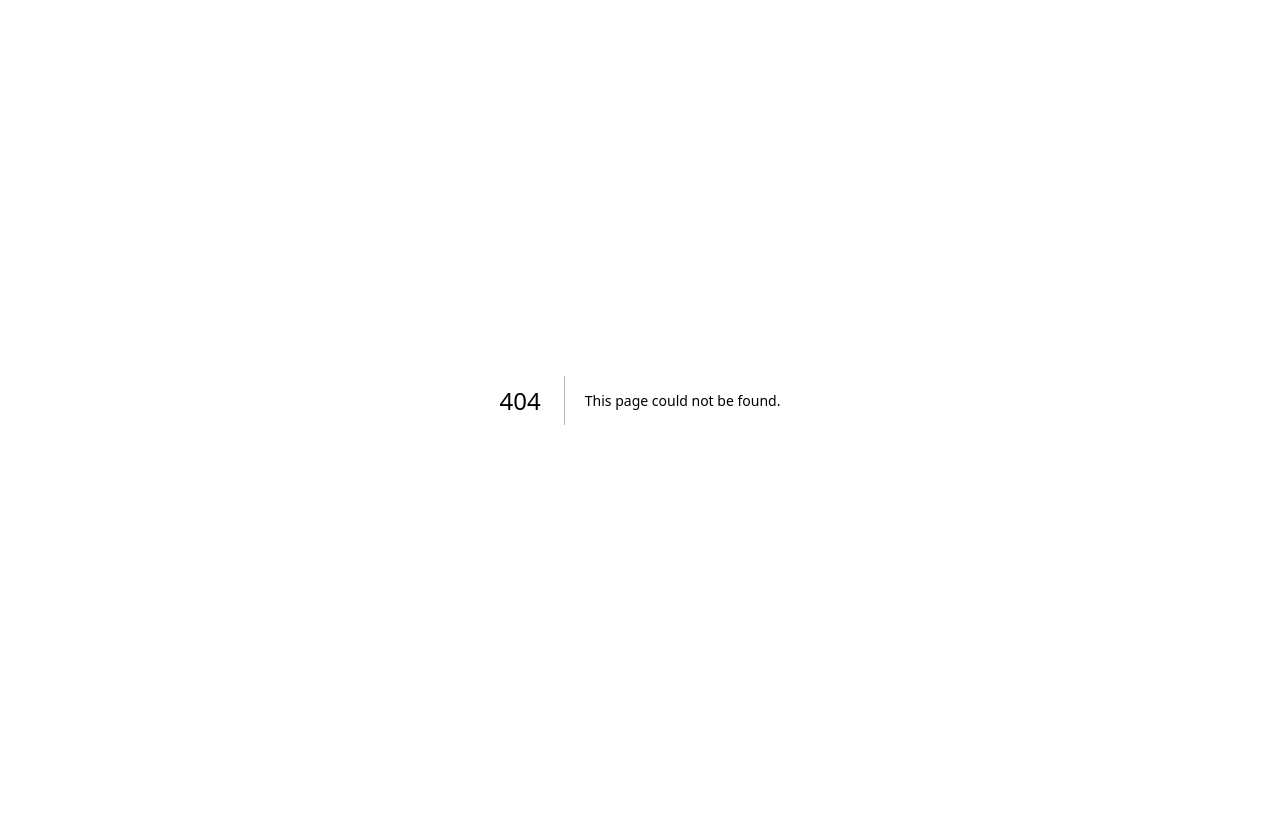
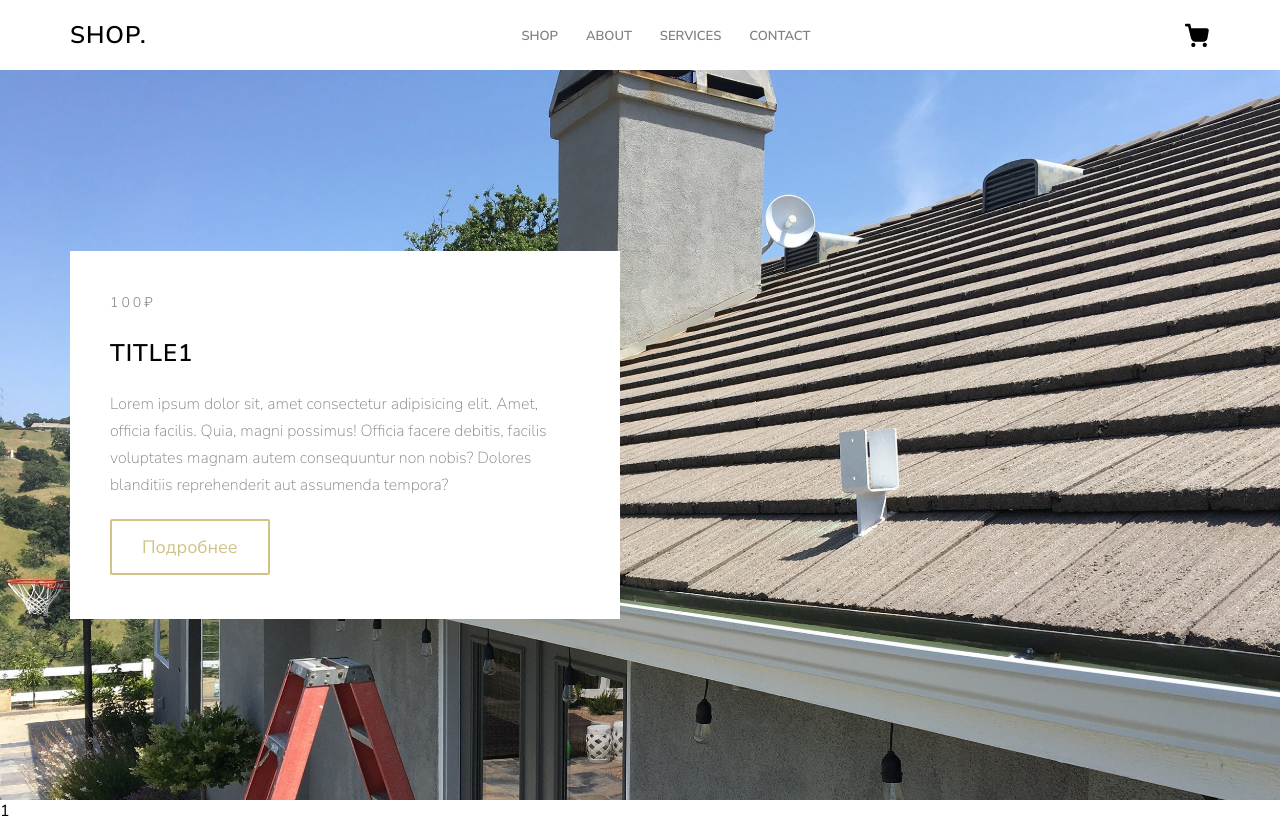
Before and after one commit to Sey-Uki/e-com, a Next.js app: page /product/1 in a window 1280 px wide. Before the commit this address had no page. Before the commit the page ends 800 px from the top, so only its background shows below. Built offline with nearby package versions, Linux system fonts and the light colour scheme.

Commit message:
feat: create layout for pages

```diff
--- /dev/null
+++ b/src/components/layout.tsx
@@ -0,0 +1,25 @@
+import { Nunito_Sans } from 'next/font/google';
+
+import { Header } from '../components/header/header';
+import { Slider } from '../components/slider/slider';
+
+const nunito = Nunito_Sans({
+  weight: ['200', '300', '400', '600'],
+  subsets: ['latin'],
+});
+
+type Props = {
+  children: React.ReactNode;
+};
+
+export default function Layout({ children }: Props) {
+  return (
+    <div className={nunito.className}>
+      <Header />
+      <main>
+        <Slider />
+        {children}
+      </main>
+    </div>
+  );
+}
--- a/src/components/products/products.tsx
+++ b/src/components/products/products.tsx
@@ -1,4 +1,5 @@
 import Image from 'next/image';
+import Link from 'next/link';
 
 import { PRODUCTS } from './data';
 import s from './products.module.css';
@@ -32,7 +33,10 @@ export const Products = () => {
                     width={0}
                   />
                 </div>
-                <Subtitle text={item.name} />
+                <Link href={`/product/${encodeURIComponent(item.id)}`}>
+                  <Subtitle text={item.name} />
+                </Link>
+
                 <Price text={item.price} />
               </div>
             );
--- a/src/pages/_app.tsx
+++ b/src/pages/_app.tsx
@@ -1,7 +1,20 @@
+import { ReactElement, ReactNode } from 'react';
+
+import { NextPage } from 'next';
 import '../styles/globals.css';
-
 import type { AppProps } from 'next/app';
 
-export default function App({ Component, pageProps }: AppProps) {
-  return <Component {...pageProps} />;
+export type NextPageWithLayout<P = unknown, IP = P> = NextPage<P, IP> & {
+  getLayout?: (page: ReactElement) => ReactNode;
+};
+
+type AppPropsWithLayout = AppProps & {
+  Component: NextPageWithLayout;
+};
+
+export default function App({ Component, pageProps }: AppPropsWithLayout) {
+  // Use the layout defined at the page level, if available
+  const getLayout = Component.getLayout ?? ((page) => page);
+
+  return getLayout(<Component {...pageProps} />);
 }
--- /dev/null
+++ b/src/pages/product/[productId].tsx
@@ -0,0 +1,18 @@
+import React, { ReactElement } from 'react';
+
+import { useRouter } from 'next/router';
+
+import Layout from '../../components/layout';
+import { NextPageWithLayout } from '../_app';
+
+const ProductPage: NextPageWithLayout = () => {
+  const router = useRouter();
+
+  return <div>{router.query.productId}</div>;
+};
+
+ProductPage.getLayout = function getLayout(page: ReactElement) {
+  return <Layout>{page}</Layout>;
+};
+
+export default ProductPage;
```
